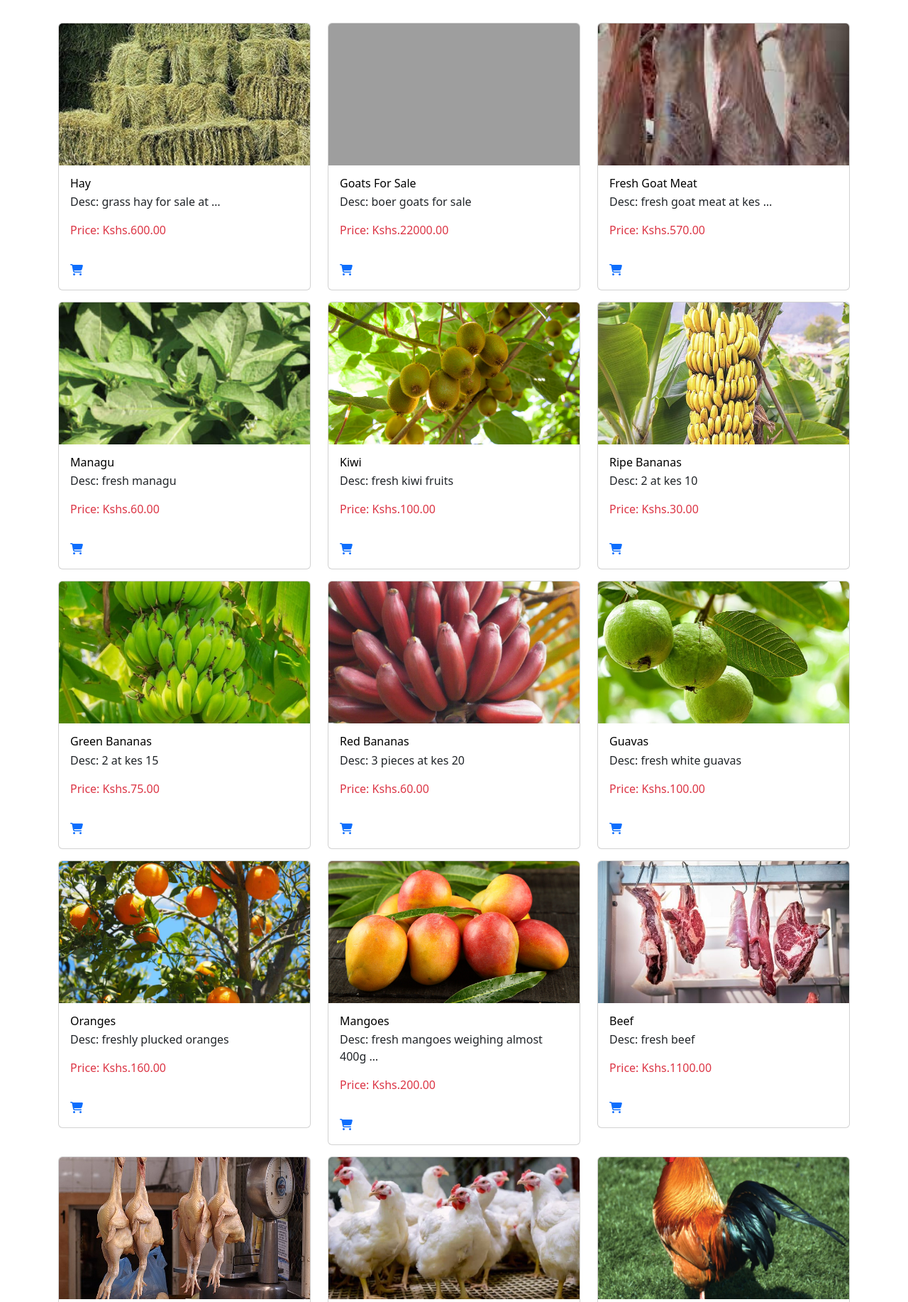
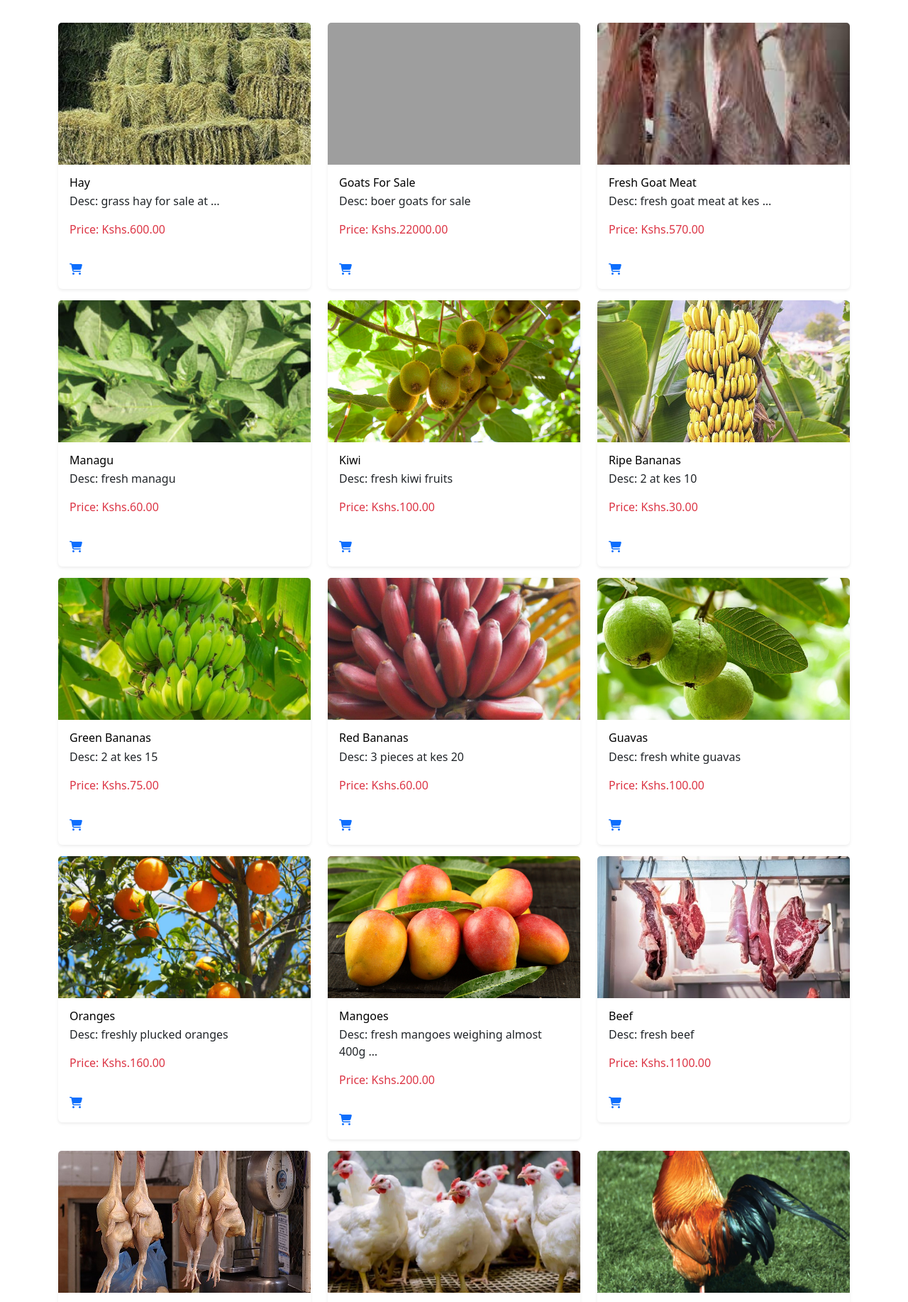
Before and after one commit to effiecancode/Farmers-Market-Ecommerce, a Django app: page / in a window 1280 px wide. Shown: the part 130-1964 px from the top of the page at 71% size. Run offline with Django 4.2, Linux system fonts and the light colour scheme; data comes from the database, SQL or seed files in the repository; some libraries are stand-ins or nearby versions; grey boxes are pictures that could not be loaded.

Commit message:
div shadow instead of border line

```diff
--- a/market/product/templates/product/home.html
+++ b/market/product/templates/product/home.html
@@ -7,7 +7,7 @@
     <div class="row">
         {% for product in products %}
         <div class="col-md-4">
-            <div class="card mt-3">
+            <div class="card mt-3 border-0 shadow-sm">
                 <a class="text-decoration-none" href="{% url 'product:product_details' product.id %}">
                     <img class="card-img-top" src="{{ product.image.url }}" alt="{{ product.name }}" style="height: 200px; object-fit: cover; width: 100%;">
                     <div class="card-body">
```
